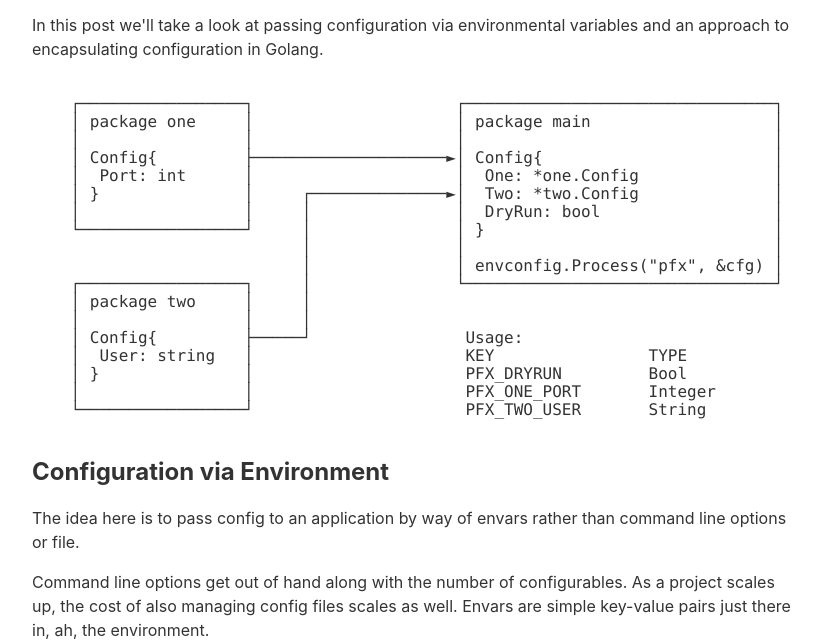
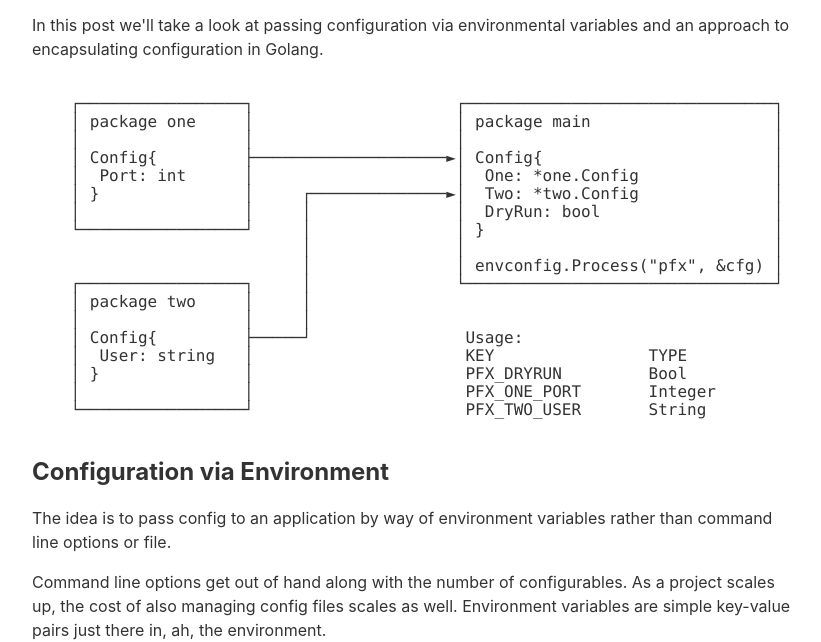
Before and after one commit to clarktrimble/ba-blog, an Eleventy site: page content/blog/encapsulated-env-cfg.md in a window 1280 px wide. Shown: the part 160-802 px from the top of the page, without its empty margins (224-1045 px from the left). Built offline with nearby package versions, Linux system fonts and the light colour scheme; Eleventy itself is replaced by a stand-in of ours; some packages are replaced by stand-ins of ours; code samples lack their colours; files that its build step writes are made by us from their sources.

Commit message:
readme, eec post tweak

```diff
--- a/content/blog/encapsulated-env-cfg.md
+++ b/content/blog/encapsulated-env-cfg.md
@@ -34,11 +34,11 @@ In this post we'll take a look at passing configuration via environmental variab
 
 ## Configuration via Environment
 
-The idea here is to pass config to an application by way of envars rather than command line options or file.
+The idea is to pass config to an application by way of environment variables rather than command line options or file.
 
 Command line options get out of hand along with the number of configurables.
 As a project scales up, the cost of also managing config files scales as well.
-Envars are simple key-value pairs just there in, ah, the environment.
+Environment variables are simple key-value pairs just there in, ah, the environment.
 
 Scaled infrastructures built on containerization have good support for environmental config, perhaps even favoring the approach.
 The generally sane Twelve-Factor App site has a good [take](https://12factor.net/).
```
Also changed, not shown: notes/blog-todos.md (+1 -0 lines), README.md (added).
